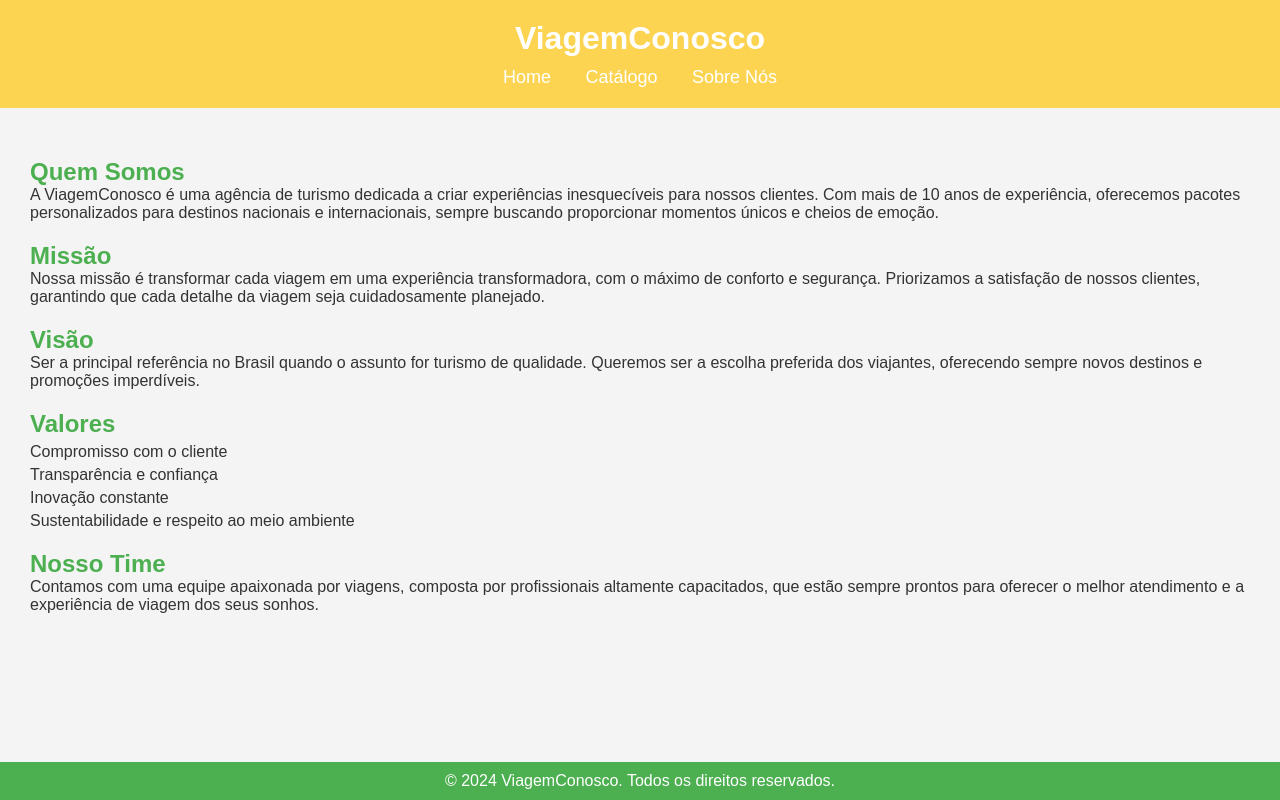
After one commit to gabrielresplandes/frontend, a PHP site: page /pages/sobreNos.html in a window 1280 px wide. The commit adds this page. Run offline with PHP 8.4, Linux system fonts and the light colour scheme.

Commit message:
v1.2
Aula 4 - HTML e CSS (continuação do código na aula seguinte - incluído a parte do sobre nós, deve ser realizado alguns ajustes nas cores)

```diff
--- /dev/null
+++ b/htmlCss/Aula 4 - Links e Background/pages/sobreNos.html
@@ -0,0 +1,47 @@
+<!DOCTYPE html>
+<html lang="pt-br">
+<head>
+    <meta charset="UTF-8">
+    <meta name="viewport" content="width=device-width, initial-scale=1.0">
+    <title>Sobre Nós - ViagemConosco</title>
+    <link rel="stylesheet" href="../style/stylesobrenos.css">
+</head>
+<body>
+    <header>
+        <h1>ViagemConosco</h1>
+        <nav>
+            <a href="../index.html">Home</a>
+            <a href="catalogo.html">Catálogo</a>
+            <a href="sobreNos.html">Sobre Nós</a>
+        </nav>
+    </header>
+
+    <main>
+        <section id="sobre-nos">
+            <h2>Quem Somos</h2>
+            <p>A ViagemConosco é uma agência de turismo dedicada a criar experiências inesquecíveis para nossos clientes. Com mais de 10 anos de experiência, oferecemos pacotes personalizados para destinos nacionais e internacionais, sempre buscando proporcionar momentos únicos e cheios de emoção.</p>
+
+            <h2>Missão</h2>
+            <p>Nossa missão é transformar cada viagem em uma experiência transformadora, com o máximo de conforto e segurança. Priorizamos a satisfação de nossos clientes, garantindo que cada detalhe da viagem seja cuidadosamente planejado.</p>
+
+            <h2>Visão</h2>
+            <p>Ser a principal referência no Brasil quando o assunto for turismo de qualidade. Queremos ser a escolha preferida dos viajantes, oferecendo sempre novos destinos e promoções imperdíveis.</p>
+
+            <h2>Valores</h2>
+            <ul>
+                <li>Compromisso com o cliente</li>
+                <li>Transparência e confiança</li>
+                <li>Inovação constante</li>
+                <li>Sustentabilidade e respeito ao meio ambiente</li>
+            </ul>
+
+            <h2>Nosso Time</h2>
+            <p>Contamos com uma equipe apaixonada por viagens, composta por profissionais altamente capacitados, que estão sempre prontos para oferecer o melhor atendimento e a experiência de viagem dos seus sonhos.</p>
+        </section>
+    </main>
+
+    <footer>
+        <p>&copy; 2024 ViagemConosco. Todos os direitos reservados.</p>
+    </footer>
+</body>
+</html>
--- /dev/null
+++ b/htmlCss/Aula 4 - Links e Background/style/stylesobrenos.css
@@ -0,0 +1,61 @@
+* {
+    padding: 0;
+    margin: 0;
+    box-sizing: border-box;
+}
+
+body {
+    font-family: Arial, sans-serif;
+    background-color: #f4f4f4;
+    color: #333;
+}
+
+header {
+    background-color: rgb(252, 212, 82);
+    color: white;
+    padding: 20px;
+    text-align: center;
+}
+
+header h1 {
+    margin-bottom: 10px;
+}
+
+nav a {
+    color: white;
+    margin: 0 15px;
+    text-decoration: none;
+    font-size: 18px;
+}
+
+nav a:hover {
+    text-decoration: underline;
+}
+
+main {
+    padding: 30px;
+}
+
+h2 {
+    color: #4CAF50;
+    margin-top: 20px;
+    font-size: 24px;
+}
+
+ul {
+    list-style-type: none;
+}
+
+ul li {
+    margin: 5px 0;
+}
+
+footer {
+    text-align: center;
+    padding: 10px;
+    background-color: #4CAF50;
+    color: white;
+    position: fixed;
+    bottom: 0;
+    width: 100%;
+}
```
Also changed, not shown: htmlCss/Aula 4 - Links e Background/index.html (+12 -8 lines), htmlCss/Aula 4 - Links e Background/style/style.css (+11 -2 lines).
